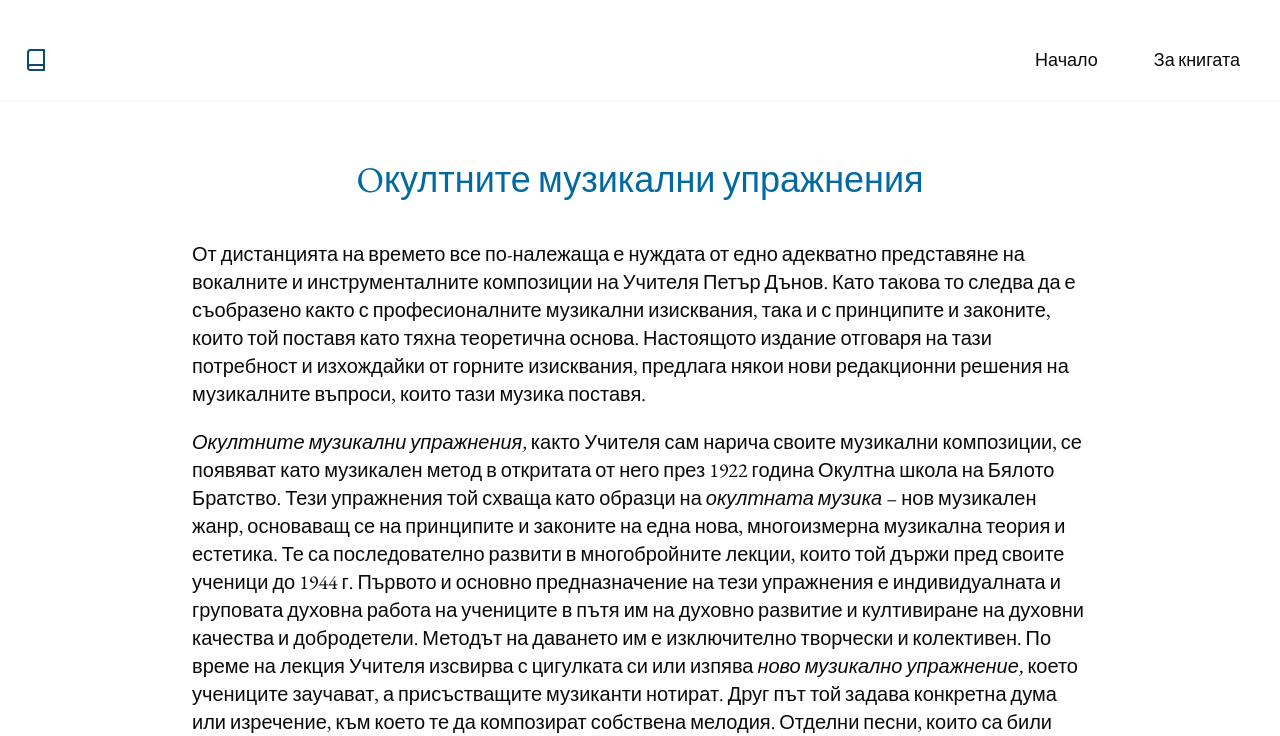
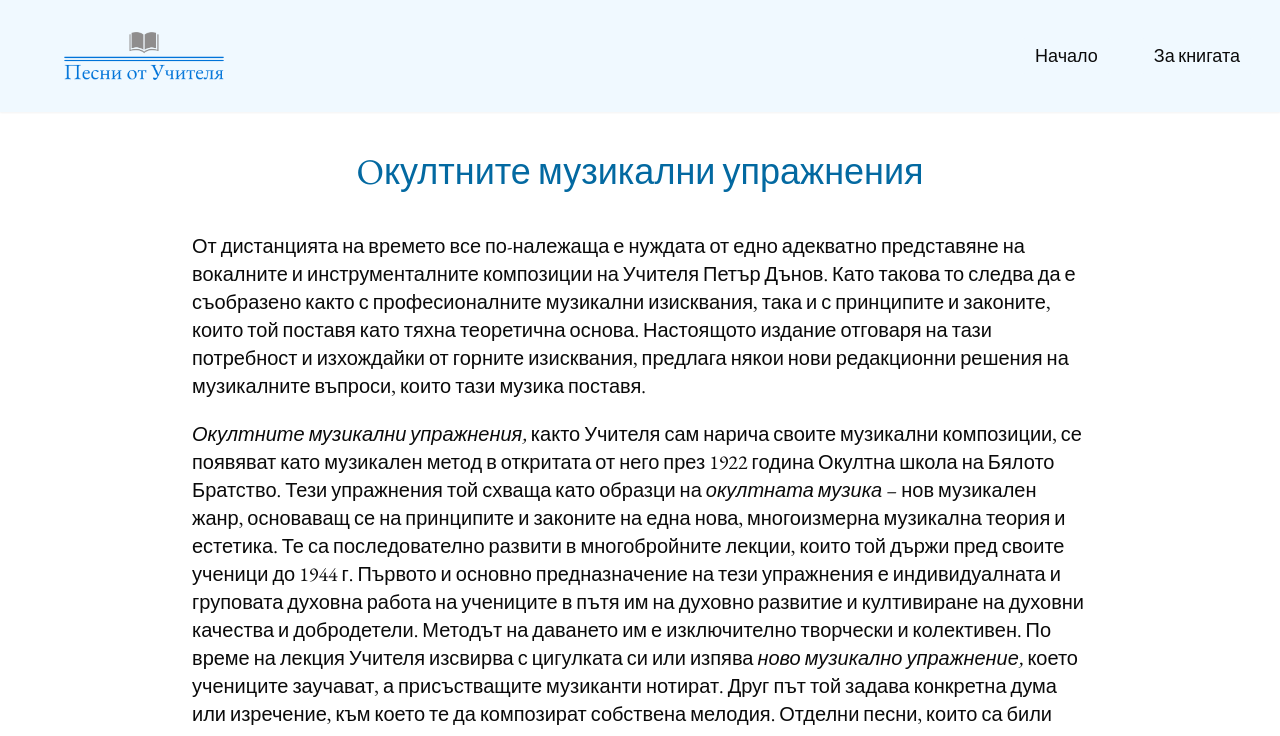
Before and after one commit to mkireva/songbook, a Next.js app: page /about in a window 1280 px wide. Shown: the top 736 px of the page. Built offline with nearby package versions, Linux system fonts and the light colour scheme.

Commit message:
fix navbar

```diff
--- a/app/NavBar.tsx
+++ b/app/NavBar.tsx
@@ -2,21 +2,27 @@ import { Sheet, SheetTrigger, SheetContent } from "@/components/ui/sheet";
 import { Button } from "@/components/ui/button";
 import Link from "next/link";
 import { JSX, SVGProps } from "react";
-import { BookIcon } from "lucide-react";
+import Image from "next/image";
 
 export default function Component() {
   return (
-    <header className="flex h-20 w-full my-5 shrink-0 items-center shadow-sm px-4 md:px-6">
+    <header className="flex sticky top-0 left-0 bg-sky-50 h-20 w-full shrink-0 items-center shadow-sm px-4 md:px-6 pb-14 pt-14">
       <Sheet>
         <SheetTrigger asChild>
-          <Button variant="outline" size="icon" className="lg:hidden">
+          <Button variant="outline" size="icon" className="lg:hidden bg-sky-50">
             <MenuIcon className="h-6 w-6" />
             <span className="sr-only">Toggle navigation menu</span>
           </Button>
         </SheetTrigger>
         <SheetContent side="left">
           <Link href="/" className="mr-6 hidden lg:flex" prefetch={false}>
-            <BookIcon className="h-6 w-6" />
+            <Image
+              src="/logo_bsongs.png"
+              alt="Песни от Учителя"
+              width={200}
+              height={200}
+            />
+
             <span className="sr-only">Acme Inc</span>
           </Link>
           <div className="grid gap-2 py-6">
@@ -38,20 +44,26 @@ export default function Component() {
         </SheetContent>
       </Sheet>
       <Link href="/" className="mr-6 hidden lg:flex" prefetch={false}>
-        <BookIcon className="h-6 w-6 text-sky-900" />
+        <Image
+          src="/logo_bsongs.png"
+          alt="Песни от Учителя"
+          width={200}
+          height={200}
+          className="pl-10"
+        />
         <span className="sr-only">Песнарка</span>
       </Link>
       <nav className="ml-auto hidden lg:flex gap-6">
         <Link
           href="/"
-          className="group inline-flex h-9 w-max items-center justify-center rounded-md bg-white px-4 py-2 text-lg font-medium transition-colors hover:bg-sky-100 hover:text-sky-900 focus:bg-sky-100 focus:text-sky-900 focus:outline-none disabled:pointer-events-none disabled:opacity-50 data-[active]:bg-sky-100/50 data-[state=open]:bg-sky-100/50 dark:bg-sky-950 dark:hover:bg-sky-800 dark:hover:text-sky-50 dark:focus:bg-sky-800 dark:focus:text-sky-50 dark:data-[active]:bg-sky-800/50 dark:data-[state=open]:bg-sky-800/50"
+          className="group inline-flex h-9 w-max items-center justify-center rounded-md bg-sky-50 px-4 py-2 text-lg font-medium transition-colors hover:bg-sky-100 hover:text-sky-900 focus:bg-sky-100 focus:text-sky-900 focus:outline-none disabled:pointer-events-none disabled:opacity-50 data-[active]:bg-sky-100/50 data-[state=open]:bg-sky-100/50 dark:bg-sky-950 dark:hover:bg-sky-800 dark:hover:text-sky-50 dark:focus:bg-sky-800 dark:focus:text-sky-50 dark:data-[active]:bg-sky-800/50 dark:data-[state=open]:bg-sky-800/50"
           prefetch={false}
         >
           Начало
         </Link>
         <Link
           href="/about"
-          className=" group inline-flex h-9 w-max items-center justify-center rounded-md bg-white px-4 py-2 text-lg font-medium transition-colors hover:bg-sky-100 hover:text-sky-900 focus:bg-sky-100 focus:text-sky-900 focus:outline-none disabled:pointer-events-none disabled:opacity-50 data-[active]:bg-sky-100/50 data-[state=open]:bg-sky-100/50 dark:bg-sky-950 dark:hover:bg-sky-800 dark:hover:text-sky-50 dark:focus:bg-sky-800 dark:focus:text-sky-50 dark:data-[active]:bg-sky-800/50 dark:data-[state=open]:bg-sky-800/50"
+          className=" group inline-flex h-9 w-max items-center justify-center rounded-md bg-sky-50 px-4 py-2 text-lg font-medium transition-colors hover:bg-sky-100 hover:text-sky-900 focus:bg-sky-100 focus:text-sky-900 focus:outline-none disabled:pointer-events-none disabled:opacity-50 data-[active]:bg-sky-100/50 data-[state=open]:bg-sky-100/50 dark:bg-sky-950 dark:hover:bg-sky-800 dark:hover:text-sky-50 dark:focus:bg-sky-800 dark:focus:text-sky-50 dark:data-[active]:bg-sky-800/50 dark:data-[state=open]:bg-sky-800/50"
           prefetch={false}
         >
           За книгата
@@ -81,24 +93,3 @@ function MenuIcon(props: JSX.IntrinsicAttributes & SVGProps<SVGSVGElement>) {
     </svg>
   );
 }
-
-function MountainIcon(
-  props: JSX.IntrinsicAttributes & SVGProps<SVGSVGElement>
-) {
-  return (
-    <svg
-      {...props}
-      xmlns="http://www.w3.org/2000/svg"
-      width="24"
-      height="24"
-      viewBox="0 0 24 24"
-      fill="none"
-      stroke="currentColor"
-      strokeWidth="2"
-      strokeLinecap="round"
-      strokeLinejoin="round"
-    >
-      <path d="m8 3 4 8 5-5 5 15H2L8 3z" />
-    </svg>
-  );
-}
--- a/app/page.tsx
+++ b/app/page.tsx
@@ -40,7 +40,7 @@ export default function Home() {
           <h1 className="text-5xl text-center font-bold  text-sky-700 mt-6">
             Песни от Учителя
           </h1>
-          <h1 className="text-xl p-3 text-center text-sky-700 ">
+          <h1 className="text-xl p-3 text-center text-sky-700 mt-6">
             Издадени от <br />
             <span className="space-x-2">
               <span> Петър Ганев</span>
```
Also changed, not shown: public/logo_bsongs.png (added), public/logop.png (added).
